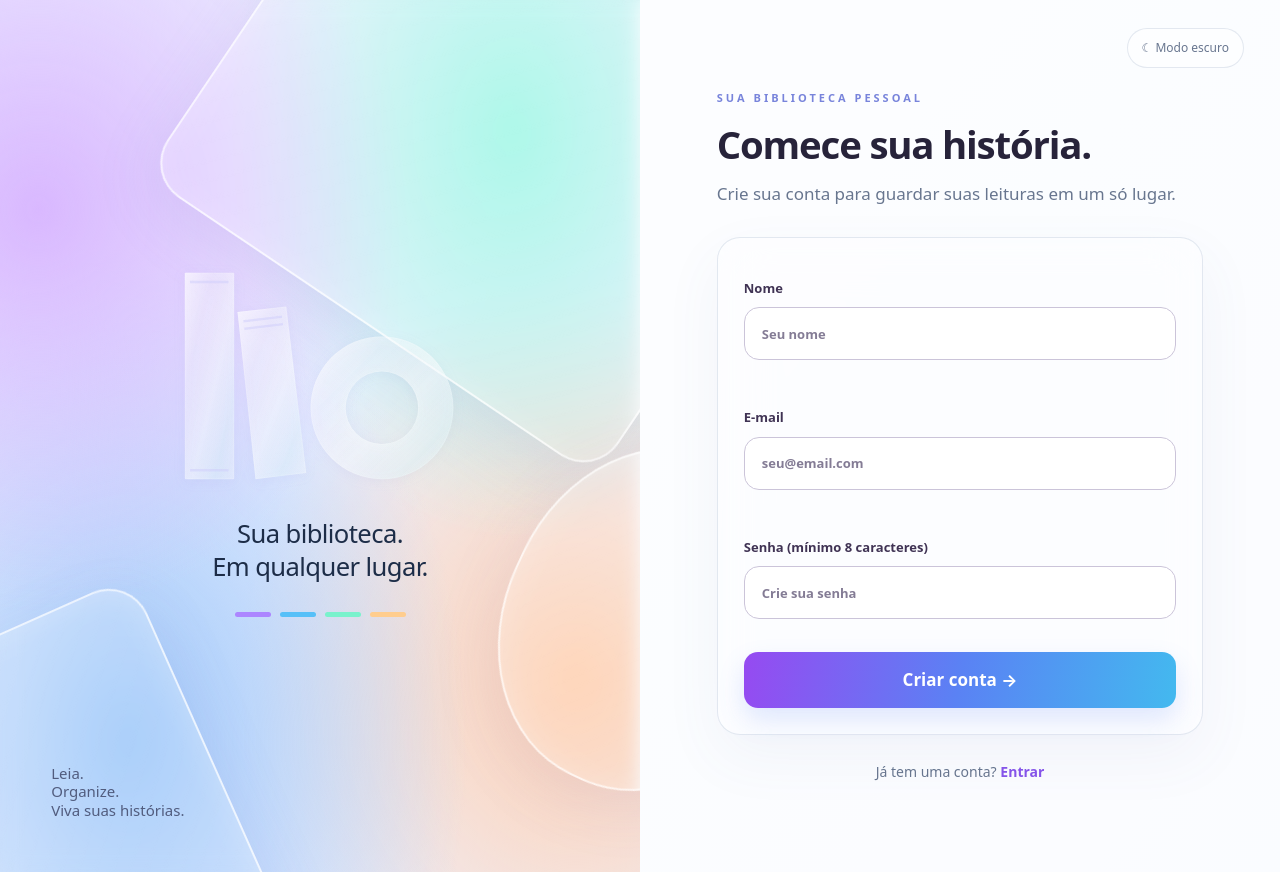
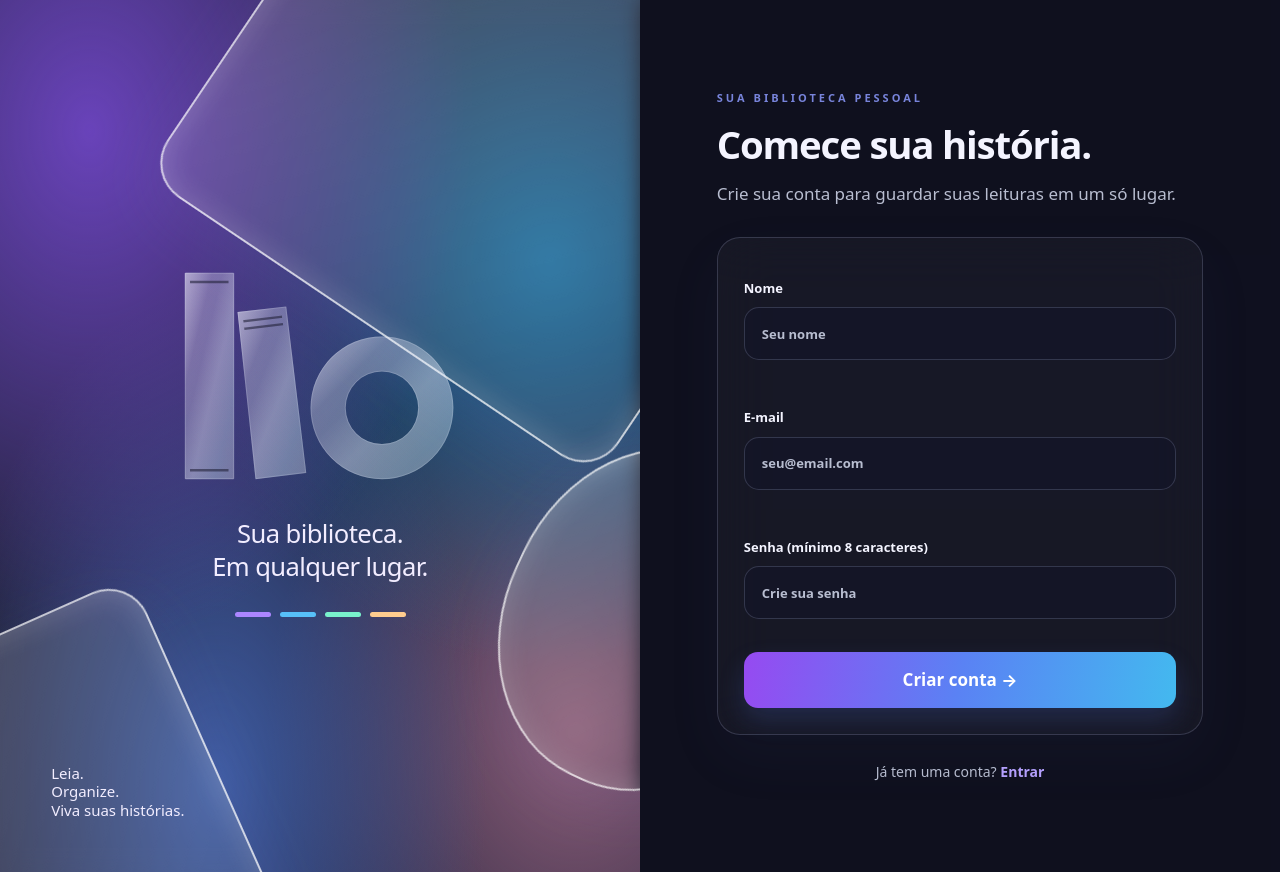
Before and after one commit to isabelmr1107/leituras-app, a Next.js app: page /cadastro in a window 1280 px wide. Built offline with nearby package versions, Linux system fonts and the light colour scheme.

Commit message:
feat(lio): follow saved profile theme and palette throughout login and registration

```diff
--- a/app/components/lio-auth-layout.tsx
+++ b/app/components/lio-auth-layout.tsx
@@ -1,9 +1,15 @@
 "use client";
-import {useEffect,useState} from "react";
+import {useEffect} from "react";
 import LioLogo from "./lio-logo";
+import {applyLioPreferences,getSavedPreferences} from "./lio-preferences";
 export default function LioAuthLayout({children}:{children:React.ReactNode}){
-const [theme,setTheme]=useState<"light"|"dark">("light");
-useEffect(()=>{try{const stored=localStorage.getItem("minha-estante-theme");if(stored==="dark"||stored==="light"){setTheme(stored)}else if(window.matchMedia("(prefers-color-scheme: dark)").matches){setTheme("dark")}}catch{}},[]);
-useEffect(()=>{document.documentElement.dataset.theme=theme},[theme]);
-return <main className={"lio-auth lio-auth-"+theme}><div className="lio-auth-shell"><aside className="lio-auth-visual"><div className="lio-auth-art lio-auth-art-one"/><div className="lio-auth-art lio-auth-art-two"/><div className="lio-auth-art lio-auth-art-three"/><div className="lio-auth-visual-content"><LioLogo className="lio-auth-logo"/><p>Sua biblioteca.<br/>Em qualquer lugar.</p><div className="lio-auth-sparkles" aria-hidden="true"><i/><i/><i/><i/></div></div><div className="lio-auth-tagline">Leia.<br/>Organize.<br/>Viva suas histórias.</div></aside><section className="lio-auth-content"><button type="button" className="lio-auth-theme" onClick={()=>{const next=theme==="light"?"dark":"light";setTheme(next);try{localStorage.setItem("minha-estante-theme",next)}catch{}}} aria-label={theme==="light"?"Ativar modo escuro":"Ativar modo claro"}>{theme==="light"?"☾ Modo escuro":"☀ Modo claro"}</button>{children}</section></div></main>;
+  useEffect(()=>{
+    const {theme,palette}=getSavedPreferences();
+    const apply=()=>applyLioPreferences(theme,palette);
+    apply();
+    const media=window.matchMedia("(prefers-color-scheme: dark)");
+    if(theme==="auto")media.addEventListener("change",apply);
+    return ()=>{if(theme==="auto")media.removeEventListener("change",apply)};
+  },[]);
+  return <main className="lio-auth"><div className="lio-auth-shell"><aside className="lio-auth-visual"><div className="lio-auth-art lio-auth-art-one"/><div className="lio-auth-art lio-auth-art-two"/><div className="lio-auth-art lio-auth-art-three"/><div className="lio-auth-visual-content"><LioLogo className="lio-auth-logo"/><p>Sua biblioteca.<br/>Em qualquer lugar.</p><div className="lio-auth-sparkles" aria-hidden="true"><i/><i/><i/><i/></div></div><div className="lio-auth-tagline">Leia.<br/>Organize.<br/>Viva suas histórias.</div></aside><section className="lio-auth-content">{children}</section></div></main>;
 }
```
